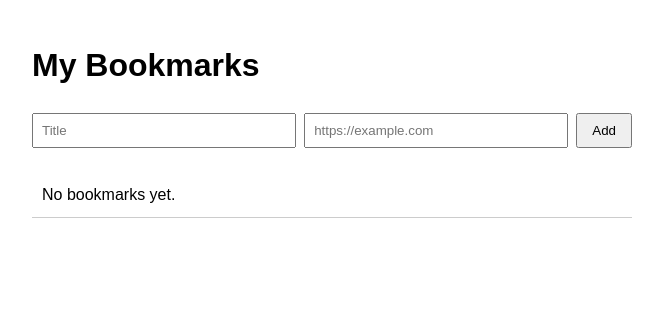
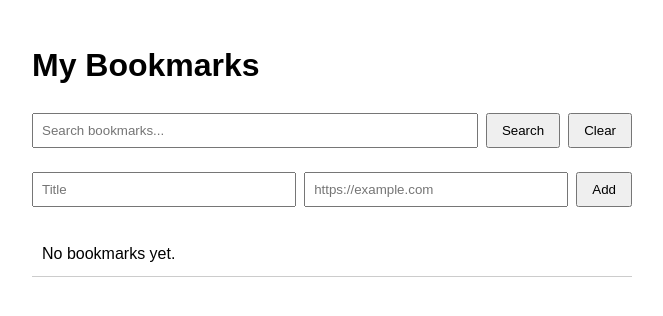
Before and after one commit to SaiKiran-0704/bookmark-manager-test, a Flask app: page / in a window 1280 px wide. Shown: the top 316 px of the page, without its empty margins (308-971 px from the left). Run offline with Flask 3, Linux system fonts and the light colour scheme.

Commit message:
Update templates/index.html via pipeline

```diff
--- a/templates/index.html
+++ b/templates/index.html
@@ -15,23 +15,80 @@
 <body>
   <h1>My Bookmarks</h1>
 
+  <form id="search-form" action="/" method="get">
+    <input type="text" id="search-input" name="q" placeholder="Search bookmarks..." value="{{ q or '' }}">
+    <button type="submit">Search</button>
+    <button type="button" onclick="clearSearchInput()">Clear</button>
+  </form>
+
   <form action="/add" method="post">
     <input type="text" name="title" placeholder="Title" required>
     <input type="url" name="url" placeholder="https://example.com" required>
     <button type="submit">Add</button>
   </form>
 
-  <ul>
+  <ul id="bookmarks-list">
     {% for bookmark in bookmarks %}
-      <li>
+      <li class="bookmark-item" data-title="{{ bookmark.title|e }}" data-url="{{ bookmark.url|e }}">
         <a href="{{ bookmark.url }}" target="_blank">{{ bookmark.title }}</a>
         <form action="/delete/{{ bookmark.id }}" method="post" style="display:inline; margin:0;">
           <button type="submit">Delete</button>
         </form>
       </li>
     {% else %}
-      <li>No bookmarks yet.</li>
+      <li id="no-bookmarks-placeholder">No bookmarks yet.</li>
     {% endfor %}
+    <li id="no-results-message" style="display: none; text-align: center; color: #666; padding: 10px;">No matching bookmarks found.</li>
   </ul>
+
+  <script>
+    function filterBookmarksLive() {
+      const searchInput = document.getElementById('search-input');
+      const query = searchInput.value.toLowerCase();
+      const items = document.querySelectorAll('.bookmark-item');
+      let visibleCount = 0;
+
+      items.forEach(item => {
+        const title = item.getAttribute('data-title').toLowerCase();
+        const url = item.getAttribute('data-url').toLowerCase();
+        if (title.includes(query) || url.includes(query)) {
+          item.style.display = '';
+          visibleCount++;
+        } else {
+          item.style.display = 'none';
+        }
+      });
+
+      toggleNoResultsMessage(visibleCount === 0 && items.length > 0);
+    }
+
+    function toggleNoResultsMessage(show) {
+      const msg = document.getElementById('no-results-message');
+      if (msg) {
+        msg.style.display = show ? 'block' : 'none';
+      }
+    }
+
+    function clearSearchInput() {
+      const searchInput = document.getElementById('search-input');
+      searchInput.value = '';
+      filterBookmarksLive();
+      if (window.location.search.includes('q=')) {
+        window.location.href = '/';
+      }
+    }
+
+    function initSearchFilter() {
+      const searchInput = document.getElementById('search-input');
+      if (searchInput) {
+        searchInput.addEventListener('input', filterBookmarksLive);
+        if (searchInput.value) {
+          filterBookmarksLive();
+        }
+      }
+    }
+
+    document.addEventListener('DOMContentLoaded', initSearchFilter);
+  </script>
 </body>
 </html>
```
